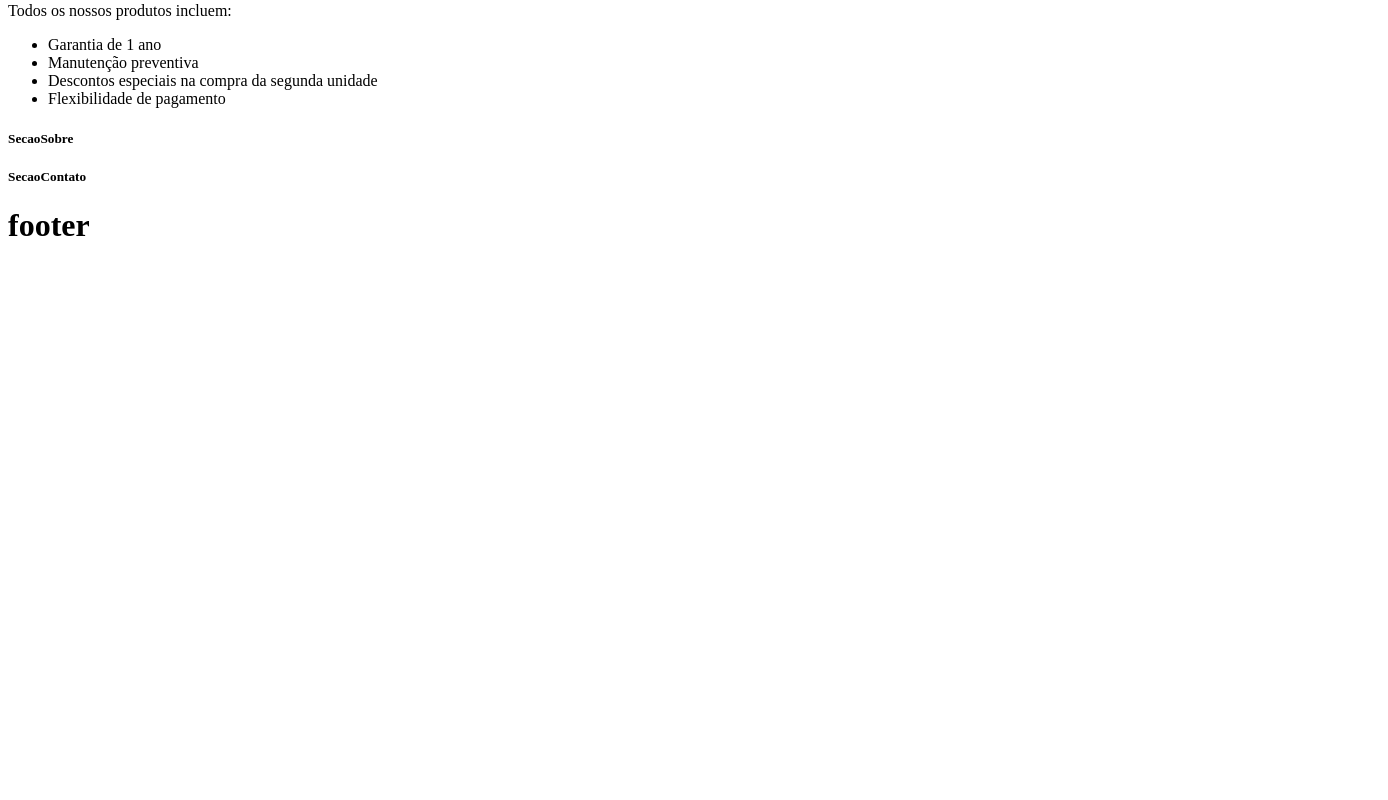
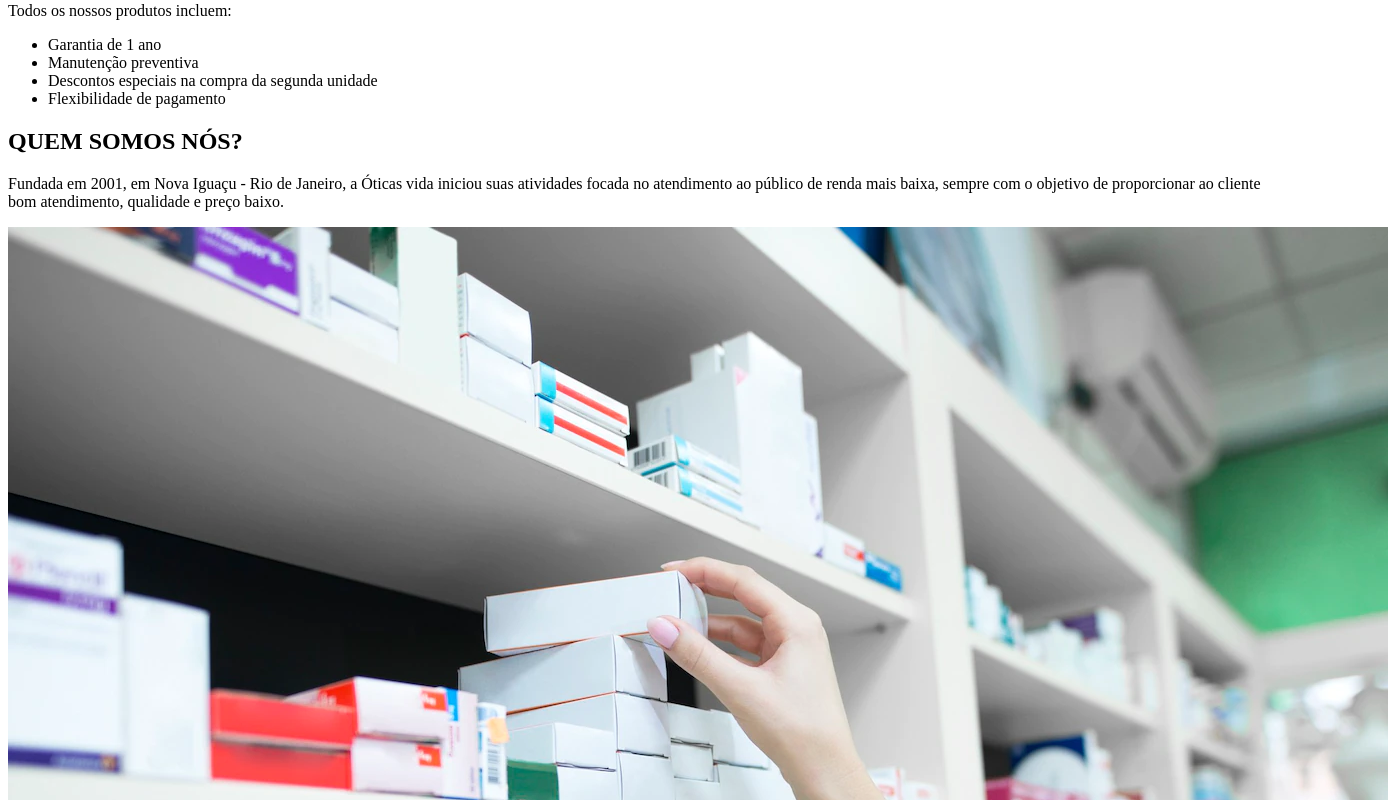
Before and after one commit to dev-jefferson-lopes/projeto-13-react, a React (Vite) app: page / in a window 1280 px wide. Shown: the part 1880-2680 px from the top of the page, 1388 px wide, since content can reach past the window. Before the commit the page ends 2145 px from the top, so only its background shows below. Built offline with nearby package versions, Linux system fonts and the light colour scheme.

Commit message:
Inserindo os elementos da SecaoSobre

```diff
--- a/src/components/Main/SecaoProdutos/index.jsx
+++ b/src/components/Main/SecaoProdutos/index.jsx
@@ -7,7 +7,6 @@ export default function SecaoProdutos() {
                 <h2>Nossos produtos</h2>
                 <p>Trabalhamos com óculos de grau, óculos de sol, lentes transition nos modelos masculino, feminino e infantil.</p>
                 <p>Todos os nossos preços são acessíveis e contam com a melhor qualidade do mercado.</p>
-
                 <div>
                     <div>
                         <h3>Óculos de grau</h3>
@@ -30,7 +29,6 @@ export default function SecaoProdutos() {
                         <p>R$ 500,00</p>
                     </div>
                 </div>
-
                 <p>Todos os nossos produtos incluem:</p>
                 <ul>
                     <li>Garantia de 1 ano</li>
@@ -38,8 +36,6 @@ export default function SecaoProdutos() {
                     <li>Descontos especiais na compra da segunda unidade</li>
                     <li>Flexibilidade de pagamento</li>
                 </ul>
-
-
             </div>
         </section>
     )
--- a/src/components/Main/SecaoSobre/index.jsx
+++ b/src/components/Main/SecaoSobre/index.jsx
@@ -1,9 +1,24 @@
 import React from "react";
 
-export default function SecaoSobre(){
-    return(
+export default function SecaoSobre() {
+    return (
         <section>
-            <h5>SecaoSobre</h5>
+            <div>
+                <h2>QUEM SOMOS NÓS?</h2>
+                <p>Fundada em 2001, em Nova Iguaçu - Rio de Janeiro, a Óticas vida iniciou suas atividades focada no atendimento ao público de renda mais baixa, sempre com o objetivo de proporcionar ao cliente bom atendimento, qualidade e preço baixo. </p>
+                <div>
+                    <img src="/public/assets/loja.png" alt="loja" />
+                    <div>
+                        <h3>Nossas Filiais</h3>
+                        <p>Hoje temos mais de 20 filiais pelo Brasil e na América</p>
+                    </div>
+                    <img src="/public/assets/atendimento.png" alt="atendimento" />
+                    <div>
+                        <h3>Atendimento flexível</h3>
+                        <p>Nossa equipe possui é treinada para te atender</p>
+                    </div>
+                </div>
+            </div>
         </section>
     )
 }
```
